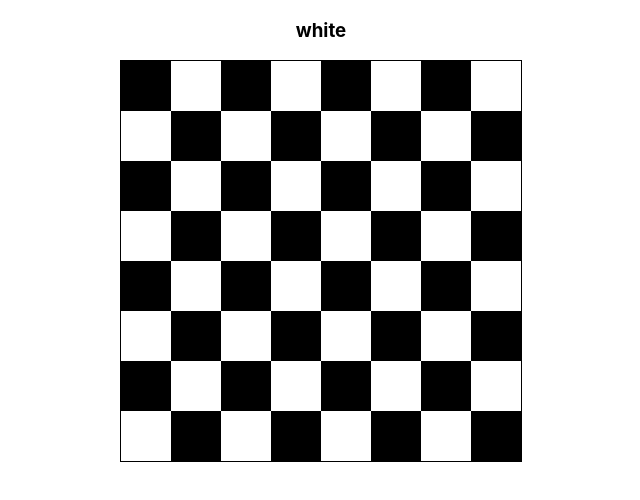
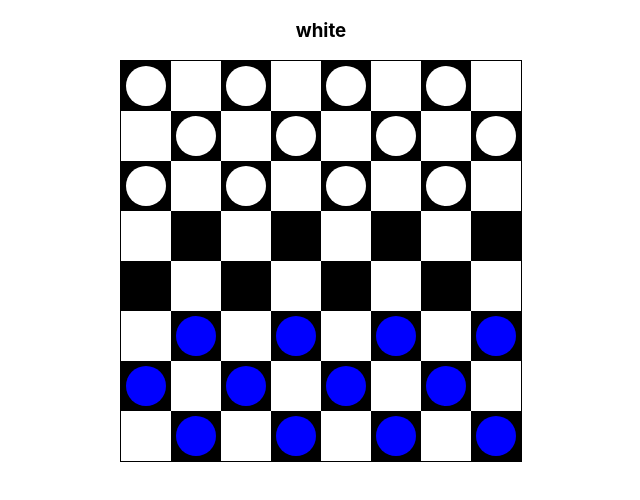
Before and after one commit to oleksi-l/alex-checkers, a React (Create React App) app: page / in a window 1280 px wide. Shown: the top 500 px of the page, without its empty margins (319-959 px from the left). Built offline with nearby package versions, Linux system fonts and the light colour scheme.

Commit message:
add checkers,some logic

```diff
--- a/src/App.css
+++ b/src/App.css
@@ -2,7 +2,7 @@
   text-align: center;
 }
 
-.board{
+.board {
   display: flex;
   flex-wrap: wrap;
   max-width: 400px;
@@ -10,19 +10,37 @@
   border: 1px solid;
 }
 
-.row{
+.row {
   list-style: none;
   margin: 0;
   padding: 0;
   display: flex;
 }
 
-.row-item{
+.row-item {
   width: 50px;
-  height: 50px
+  height: 50px;
 }
 
 .row:nth-of-type(odd) .row-item:nth-of-type(odd),
-.row:nth-of-type(even) .row-item:nth-of-type(even){
+.row:nth-of-type(even) .row-item:nth-of-type(even) {
   background: black;
 }
+
+.checker {
+  width: 40px;
+  height: 40px;
+  margin: 5px;
+  border-radius: 50%;
+}
+.white {
+  background: #fff;
+}
+
+.black {
+  background: blue;
+}
+
+.active {
+  background: yellow;
+}
--- a/src/App.js
+++ b/src/App.js
@@ -1,23 +1,53 @@
 import React from "react";
 import "./App.css";
 import Board from "./Board";
-import {checkers} from './utils';
+import { checkers, freeCells, letters } from "./utils";
 
-const AppContext = React.createContext();
+export const AppContext = React.createContext();
 
 class App extends React.Component {
   constructor() {
     super();
     this.state = {
       activeChecker: null,
-      freeCells: [],
+      freeCells: freeCells,
       checkers: checkers,
       currentPlayer: "white",
+      possibleTurns: {},
+      bitedFields: {},
     };
   }
+
+  componentDidMount() {
+    this.getTurns(this.state.checkers["a3"]);
+  }
+
+  toggleActive = ({ name, color }) => {
+    if (this.state.currentPlayer === color) {
+      this.setState({ activeChecker: name });
+    }
+  };
+
+  getTurns = (checker) => {
+    const { x, y, direction } = checker;
+    let result =
+      direction === "down"
+        ? [`${letters[y - 1]}${x + 1}`, `${letters[y + 1]}${x + 1}`]
+        : [`${letters[y - 1]}${x - 1}`, `${letters[y + 1]}${x - 1}`];
+    result = result.filter((item) => item.indexOf("undefined") === -1);
+    return result;
+  };
+
   render() {
     return (
-      <AppContext.Provider>
+      <AppContext.Provider
+        value={{
+          activeChecker: this.state.activeChecker,
+          checkers: this.state.checkers,
+          freeCells: this.state.freeCells,
+          toggleActive: this.toggleActive,
+        }}
+      >
         <div className="App">
           <h3>{this.state.currentPlayer}</h3>
           <Board />
--- a/src/Cell.jsx
+++ b/src/Cell.jsx
@@ -1,7 +1,15 @@
-import React from 'react';
+import React, { useContext } from "react";
+import Checker from "./Checker";
+import { AppContext } from "./App";
 
-const Cell = props => {
-    return <li className="row-item"></li>
-}
+const Cell = ({ name }) => {
+  let { checkers } = useContext(AppContext);
+  let checkersList = Object.keys(checkers);
+  return (
+    <li className="row-item">
+      {checkersList.includes(name) && <Checker prop={checkers[name]} />}
+    </li>
+  );
+};
 
 export default Cell;
--- /dev/null
+++ b/src/Checker.jsx
@@ -0,0 +1,15 @@
+import React, { useContext } from "react";
+import { AppContext } from "./App";
+
+const Checker = ({ prop }) => {
+  const { activeChecker, toggleActive } = useContext(AppContext);
+  const isActive = prop.name === activeChecker ? "active" : "";
+  return (
+    <div
+      onClick={() => toggleActive(prop)}
+      className={`checker ${prop.color} ${isActive}`}
+    ></div>
+  );
+};
+
+export default Checker;
--- a/src/Row.jsx
+++ b/src/Row.jsx
@@ -1,11 +1,11 @@
-import React from 'react';
-import Cell from './Cell';
+import React from "react";
+import Cell from "./Cell";
 
-const Row = ({cells}) => {
+const Row = ({ cells }) => {
   return (
-    <ul className='row'>
+    <ul className="row">
       {cells.map((cell, num) => {
-        return <Cell key={cell.name} />;
+        return <Cell key={cell.name} name={cell.name} x={cell.x} y={cell.y} />;
       })}
     </ul>
   );
--- a/src/utils.js
+++ b/src/utils.js
@@ -6,8 +6,8 @@ const makeRows = () => {
     return row.map((cell, x) => {
       return {
         name: `${letters[x]}${y + 1}`,
-        x: y + 1,
-        y: x + 1,
+        x: y,
+        y: x,
       };
     });
   });
@@ -17,34 +17,34 @@ const makeRows = () => {
 let rows = makeRows();
 
 const filterCheckers = (row, num) => {
-  let result = row.filter((item, i) => {
+  let result = {};
+  row.filter((item, i) => {
     if (num % 2 === 0) {
-      if (i % 2 === 0) return item;
+      if (i % 2 === 0) result[item.name] = item;
     } else {
-      if (i % 2 !== 0) return item;
+      if (i % 2 !== 0) result[item.name] = item;
     }
   });
   return result;
 };
 
 const makeCheckers = () => {
-  let checkersArr = [];
+  let result = {};
   for (let i = 0; i < rows.length; i++) {
     if (i <= 2 || i >= 5) {
-      checkersArr[i] = filterCheckers(rows[i], i);
+      result = Object.assign(result, filterCheckers(rows[i], i));
     }
   }
-  let result = checkersArr.filter((item, i) => {
-    if (i <= 2 || i >= 5) {
-      item.color = i <= 2 ? "white" : "black";
-      item.direction = i <= 2 ? "down" : "up";
-      item.isQueen = false;
-      return item;
-    }
-  });
-  return result.flat();
+  for (let checker in result) {
+    result[checker].color = result[checker].x <= 3 ? "white" : "black";
+    result[checker].direction = result[checker].x <= 3 ? "down" : "up";
+    result[checker].isQueen = false;
+  }
+  return result;
 };
 
 const checkers = makeCheckers();
 
-export { letters, rows, checkers };
+const freeCells = ["b4","d4","f4","h4","a5","c5","e5","g5"];
+
+export { letters, rows, checkers, freeCells };
```
